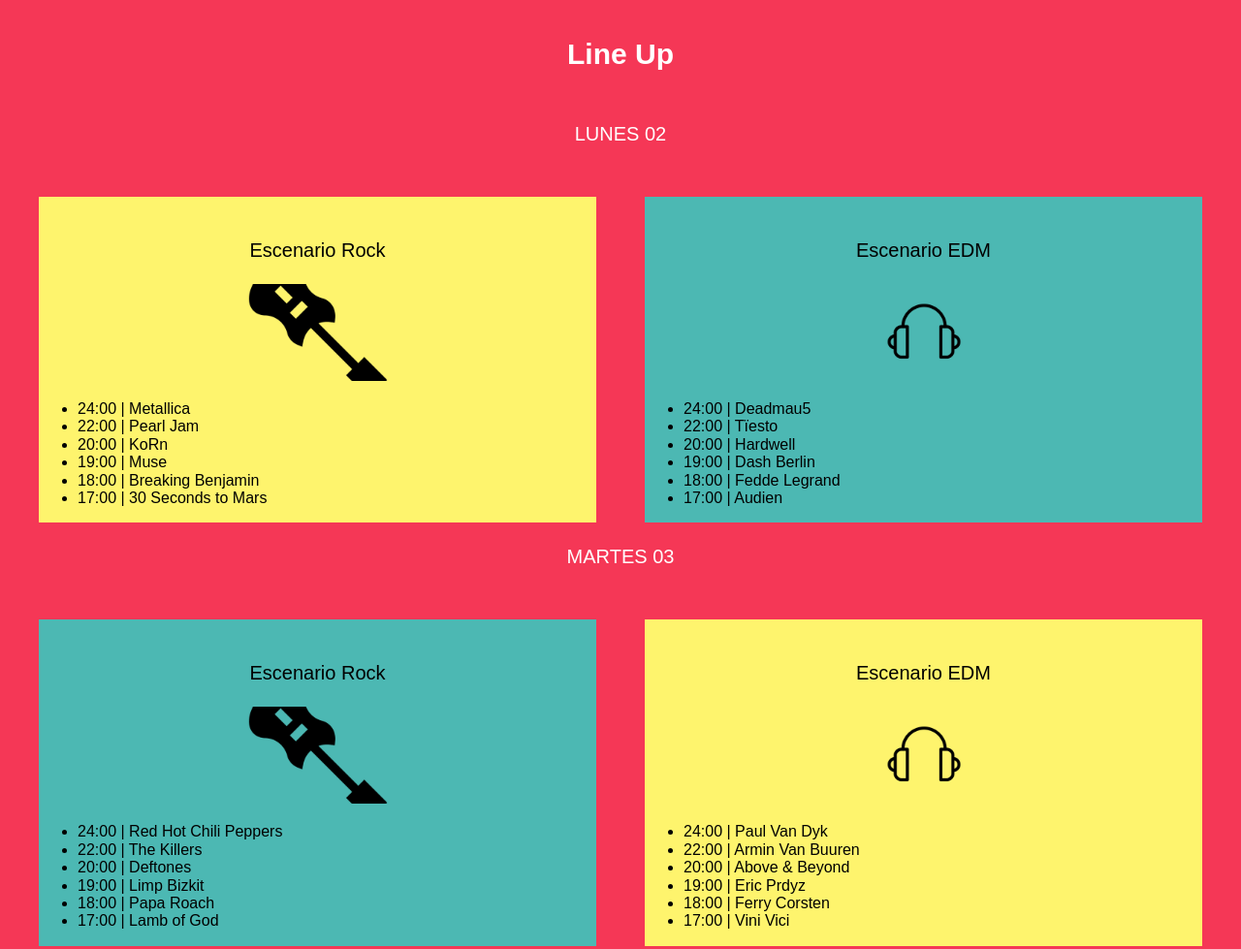
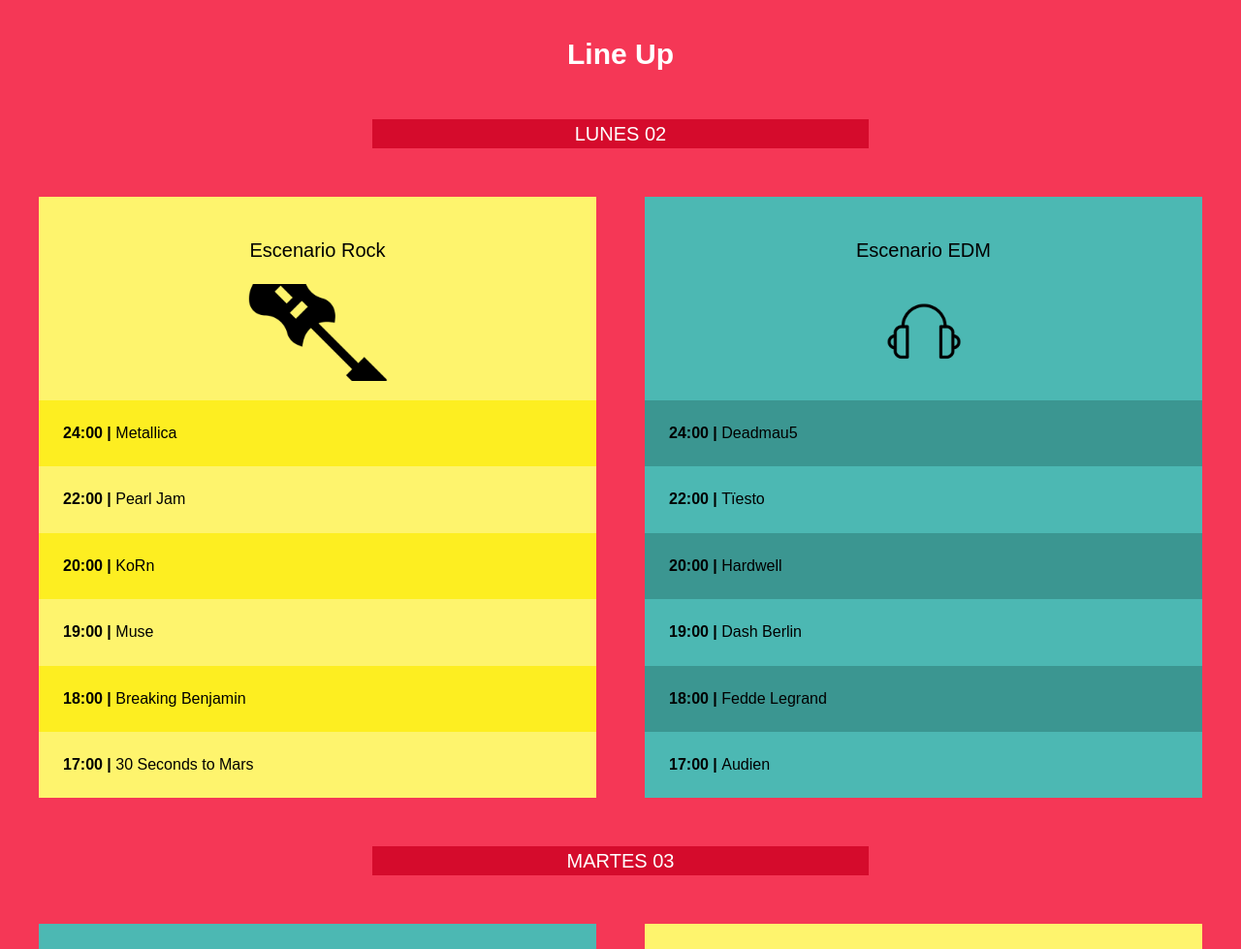
Before and after one commit to EDUARDOCD18/Festival-de-M-sica-con-SASS-y-GULP, a website: page index.html in a window 1280 px wide. Shown: the part 1700-2679 px from the top of the page at 97% size. Drawn offline with Linux system fonts and the light colour scheme; files whose address does not match are found by name.

Commit message:
195. Finalizando el SCSS al Lineup

```diff
--- a/src/scss/base/_mixins.scss
+++ b/src/scss/base/_mixins.scss
@@ -29,8 +29,15 @@
 }
 
 /* -- grid -- */
-@mixin grid ($columnas, $espaciado){
+@mixin grid($columnas, $espaciado) {
   display: grid;
   grid-template-columns: repeat($columnas, 1fr);
   gap: $espaciado;
 }
+
+/* -- Resetear listsa -- */
+@mixin resetear-lista {
+  margin: 0;
+  padding: 0;
+  list-style: none;
+}
--- a/src/scss/layout/_lineup.scss
+++ b/src/scss/layout/_lineup.scss
@@ -1,6 +1,7 @@
 @use "base/variables" as v;
 @use "base/mixins" as m;
 
+/* -- Estilos para lineup -- */
 .lineup {
   background-color: v.$rosa;
   padding: 5rem 0;
@@ -13,10 +14,12 @@
 
   .dia {
     text-transform: uppercase;
-    margin-bottom: 5rem;
+    margin: 5rem 30%;
+    background-color: darken(v.$rosa, 15%);
   }
 }
 
+/* -- Estilos para para los escenarios -- */
 .escenarios-contenedor {
   @include m.tablet {
     @include m.grid(2, 5rem);
@@ -52,10 +55,32 @@
   background-image: url("../img/icono_edm.png");
 }
 
+/* -- Estilos para el calendario -- */
+.calendario {
+  @include m.resetear-lista;
+
+  li {
+    padding: 2.5rem;
+    font-weight: 700;
+
+    span {
+      font-weight: 400;
+    }
+  }
+}
+
 .bg-amarillo {
   background-color: v.$amarillo;
+
+  li:nth-child(odd) {
+    background-color: darken(v.$amarillo, 15%);
+  }
 }
 
 .bg-verde {
   background-color: v.$verde;
+
+  li:nth-child(odd) {
+    background-color: darken(v.$verde, 10%);
+  }
 }
```
Also changed, not shown: index.html (+0 -3 lines), build/css/app.css.
